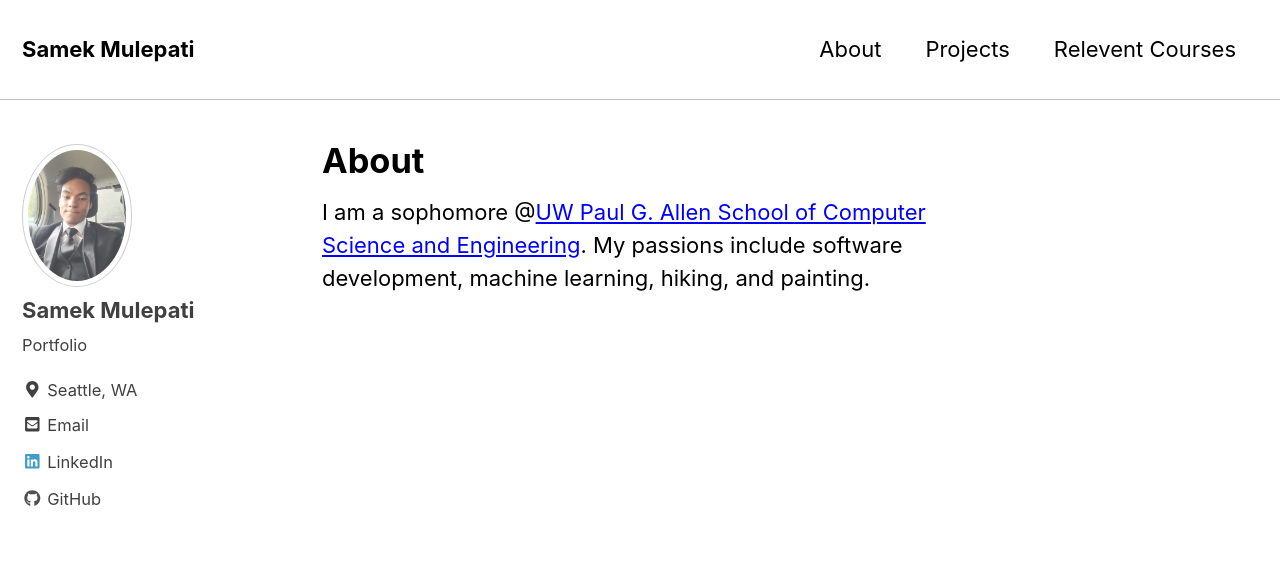
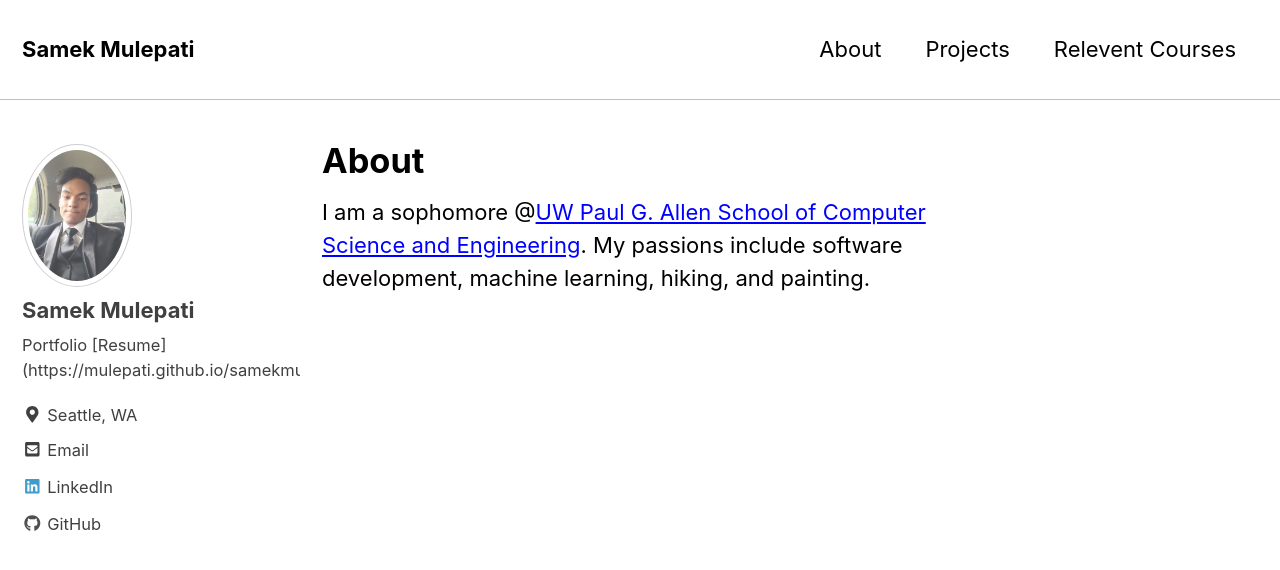
Before and after one commit to mulepati/samekmulepati.github.io, a Jekyll site: the page built from _pages/about.md, in a window 1280 px wide and 900 px high. Shown: the top 570 px of the window. Built offline with Jekyll 4.4.1, drawn with Linux system fonts in a browser that asks for light colours; nearby versions of some CDN libraries.

Commit message:
Update _config.yml

```diff
--- a/_config.yml
+++ b/_config.yml
@@ -86,7 +86,7 @@ analytics:
 author:
   name             : "Samek Mulepati"
   avatar           : "/images/IMG_20190616_172714.jpg"
-  bio              : "Portfolio"
+  bio              : "Portfolio [Resume] (https://mulepati.github.io/samekmulepati.github.io/_pages/files/resume.pdf)"
   location         : "Seattle, WA"
   email            : "sabalmulepati@gmail.com"
   uri              :
```
